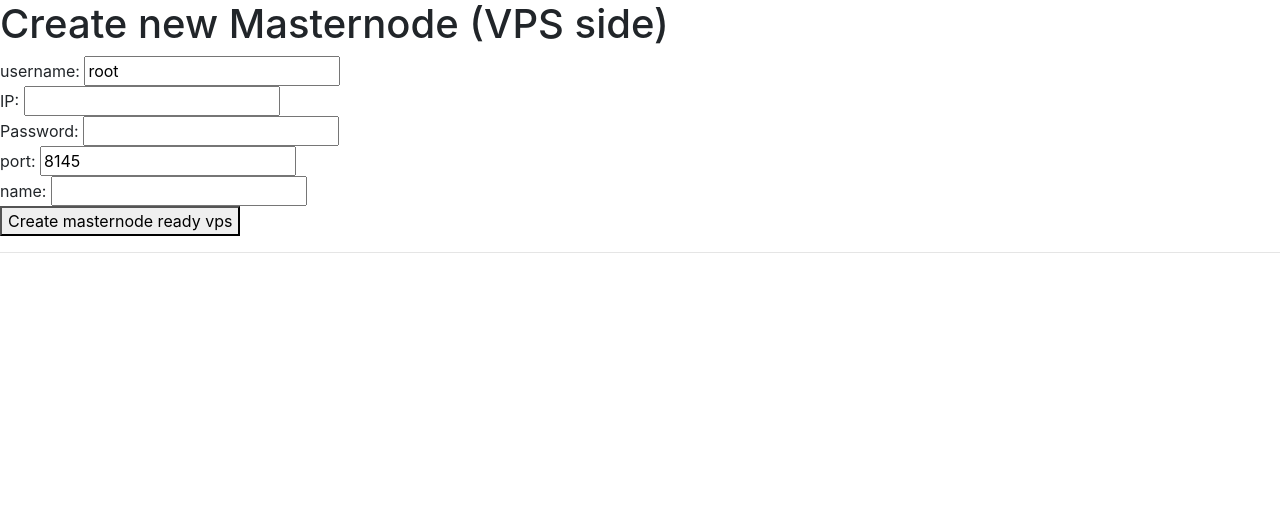
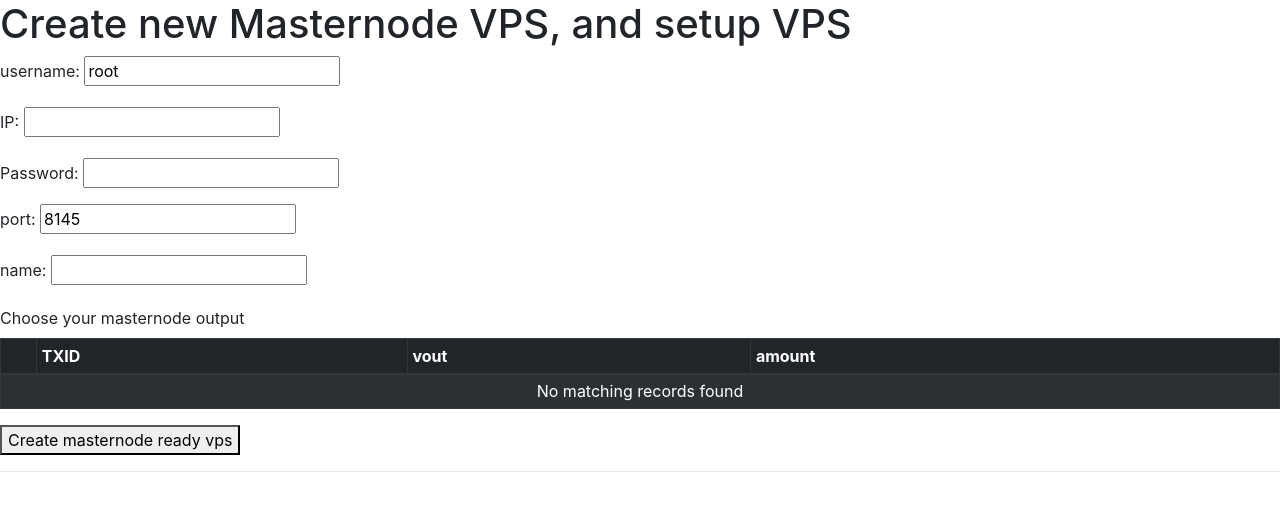
Before and after one commit to willll/masternodes, a Python web app: template templates/new_mn.html in a window 1280 px wide. Shown: the top 511 px of the page. Run offline with Jinja, Linux system fonts and the light colour scheme; the template is opened without the code that fills it, so the values that code supplies are empty.

Commit message:
compiled new polis 1.4.16 and added input list to create masternodes page

```diff
--- a/templates/new_mn.html
+++ b/templates/new_mn.html
@@ -1,26 +1,61 @@
 <!DOCTYPE html>
 <html lang="en">
 <head>
+    <title>Create Masternode</title>
 	<script src="/js/jquery.min.js"></script>
     <script src="/js/bootstrap.min.js"></script>
+    <script src="/js/bootstrap-table.min.js"></script>
     <link rel="stylesheet" href="/static/css/bootstrap.min.css">
-    <title>Create Masternode</title>
-    <script src="https://ajax.googleapis.com/ajax/libs/jquery/3.3.1/jquery.min.js"></script>
+    <link href="/static/css/bootstrap.min.css" rel="stylesheet">
+    <link href="/static/css/bootstrap-table.min.css" rel="stylesheet">
+    <link href="/static/css/all.min.css" rel="stylesheet">
 </head>
 
 <body>
-<h1>Create new Masternode (VPS side)</h1>
+<h1>Create new Masternode VPS, and setup VPS</h1>
 
 <form id="create" method="POST" action="/create">
-	username: <input type="text" id="user" name="user" value="root" /><br/>
-	IP: <input type="text" id="ip" name="ip"/><br/>
-	Password: <input type="text" id="password" name="password"/><br/>
-	port: <input type="text" id="port" name="port" value="8145"/><br/>
-	name: <input type="text" id="name" name="name" /><br/>
-	<button class="create">Create masternode ready vps</button><br/>
+    <div class="form-group">
+        <label for="user">username:</label>
+        <input type="text" id="user" name="user" value="root" />
+    </div>
+
+    <div class="form-group">
+        <label for="ip">IP:</label>
+        <input type="text" id="ip" name="ip"/>
+    </div>
+    <div class="form-group">
+        Password: <input type="text" id="password" name="password"/>
+    </div>
+    <div class="form-group">
+        <label for="port">port:</label>
+        <input type="text" id="port" name="port" value="8145"/>
+    </div>
+    <div class="form-group">
+        <label for="name">name:</label>
+        <input type="text" id="name" name="name" />
+    </div>
+    <div class="form-group">
+        <label for="output">Choose your masternode output</label>
+        <table id="output"
+                data-toggle="table"
+                data-select-item-name="txid"
+                data-url="/local/listinputs"
+                class="table table-striped table-bordered table-dark table-sm table-hover">
+            <thead>
+                <tr>
+                    <th data-radio="true"></th>
+                    <th data-field="txid" width="40%">TXID</th>
+                    <th data-field="vout">vout</th>
+                    <th data-field="amount">amount</th>
+                </tr>
+            </thead>
+        </table>
+    </div>
+
+	<button class="create" class="btn btn-primary mb-2">Create masternode ready vps</button><br/>
 	<hr/>
 	<div class="status" id="result"/>
-
 </form>
 
 <script type=text/javascript>
```
Also changed, not shown: 1 other file.
